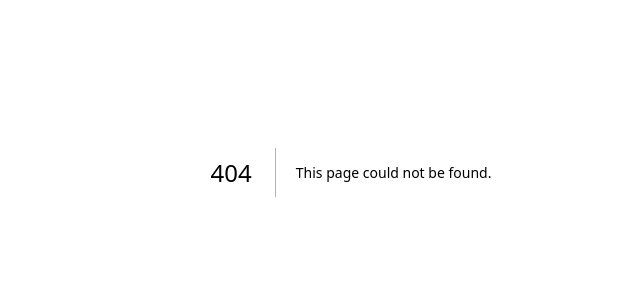
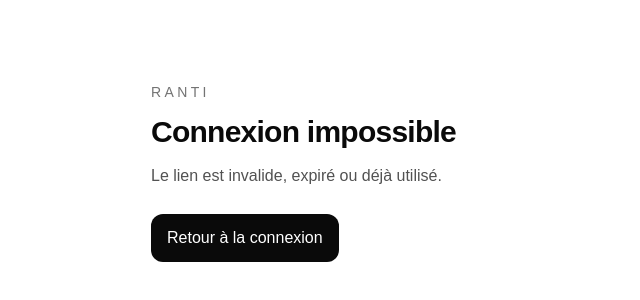
Before and after one commit to mrkpatinde/ranti, a Next.js app in the folder apps/web/: page /auth/error in a window 1280 px wide. Before the commit this address had no page. Shown: the part 228-528 px from the top of the page, without its empty margins (289-929 px from the left). Built offline with nearby package versions, Linux system fonts and the light colour scheme.

Commit message:
feat(auth): add auth error page

```diff
--- /dev/null
+++ b/apps/web/src/app/auth/error/page.tsx
@@ -0,0 +1,28 @@
+import Link from "next/link"
+
+export default function AuthErrorPage() {
+  return (
+    <main className="mx-auto flex min-h-screen w-full max-w-md flex-col justify-center px-6 py-12">
+      <section className="space-y-6">
+        <div className="space-y-3">
+          <p className="text-sm font-medium uppercase tracking-[0.24em] text-neutral-500">
+            Ranti
+          </p>
+          <h1 className="text-3xl font-semibold tracking-tight text-neutral-950 dark:text-neutral-50">
+            Connexion impossible
+          </h1>
+          <p className="text-base leading-7 text-neutral-600 dark:text-neutral-300">
+            Le lien est invalide, expiré ou déjà utilisé.
+          </p>
+        </div>
+
+        <Link
+          href="/login"
+          className="inline-flex rounded-xl bg-neutral-950 px-4 py-3 text-base font-medium text-white transition hover:bg-neutral-800 dark:bg-neutral-50 dark:text-neutral-950 dark:hover:bg-neutral-200"
+        >
+          Retour à la connexion
+        </Link>
+      </section>
+    </main>
+  )
+}
```
